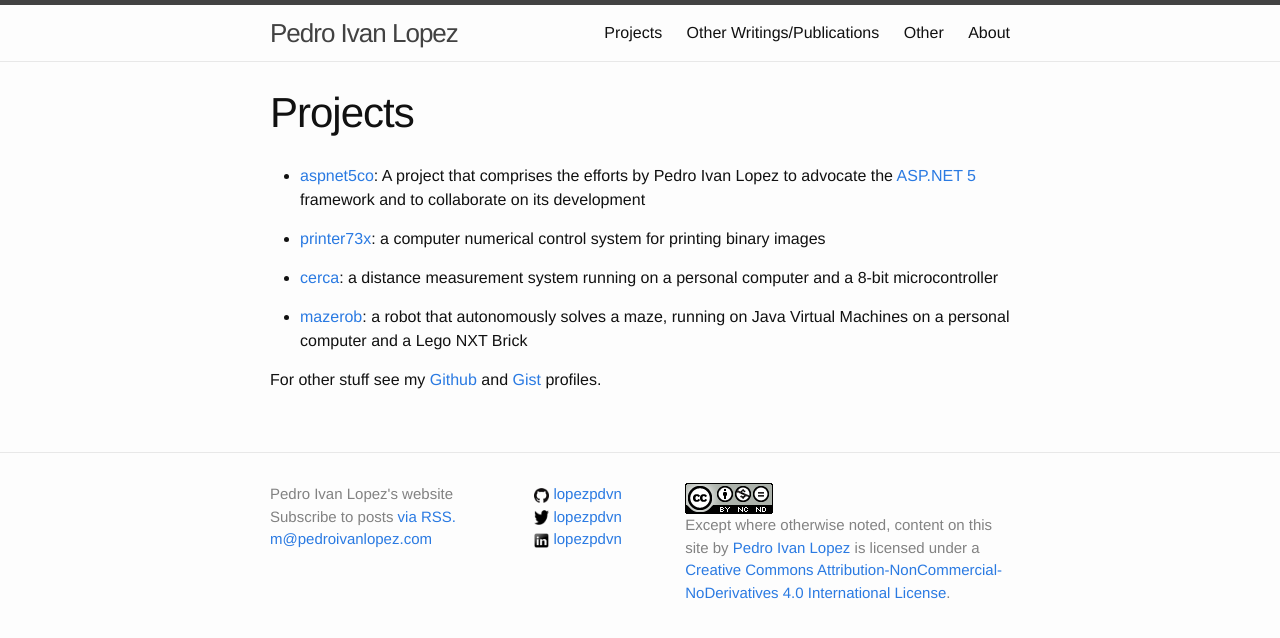
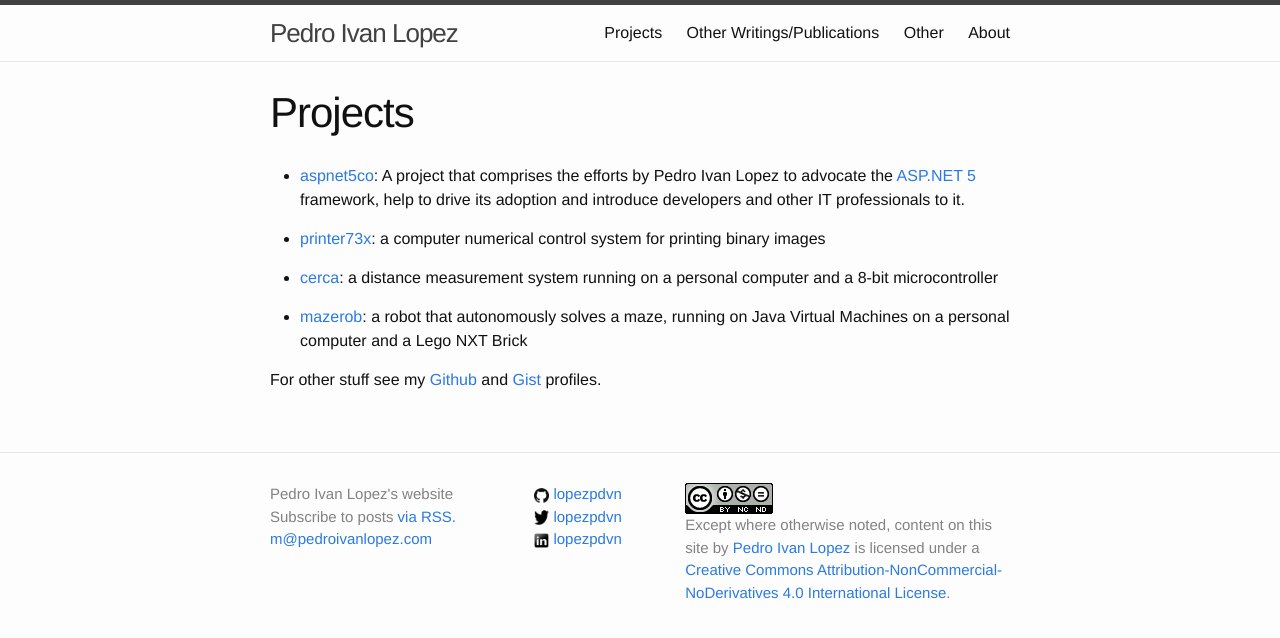
Before and after one commit to lopezpdvn/lopezpdvn.github.io, a Jekyll site: the page built from pages/projects.md, in a window 1280 px wide. Shown: the top 638 px of the page. Built offline with Jekyll 4.4.1, drawn with Linux system fonts in a browser that asks for light colours.

Commit message:
Updated aspnet5co project description in Projects page

```diff
--- a/pages/projects.md
+++ b/pages/projects.md
@@ -6,7 +6,8 @@ permalink: /projects/
 
 - [aspnet5co]({{ site.baseurl }}/aspnet5co): A project that comprises the
   efforts by Pedro Ivan Lopez to advocate the [ASP.NET 5](http://www.asp.net/vnext)
-  framework and to collaborate on its development
+  framework, help to drive its adoption and introduce developers and other IT
+  professionals to it.
 
 - [printer73x]({{ site.baseurl }}/printer73x): a computer numerical control
   system for printing binary images
```
